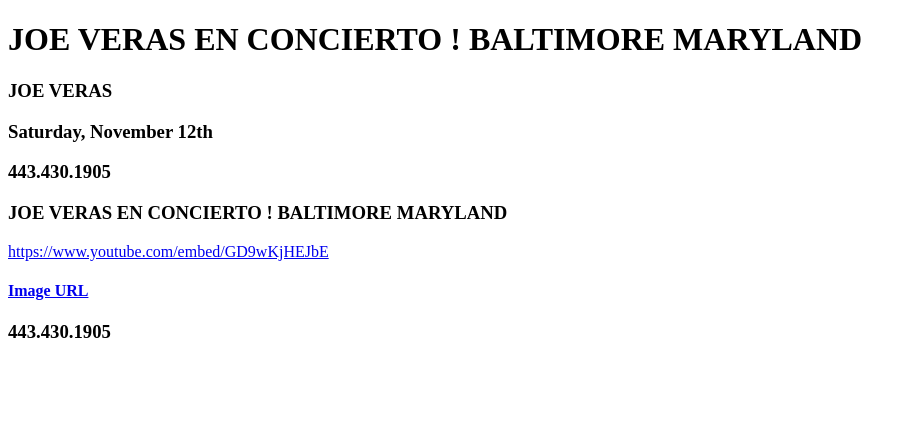
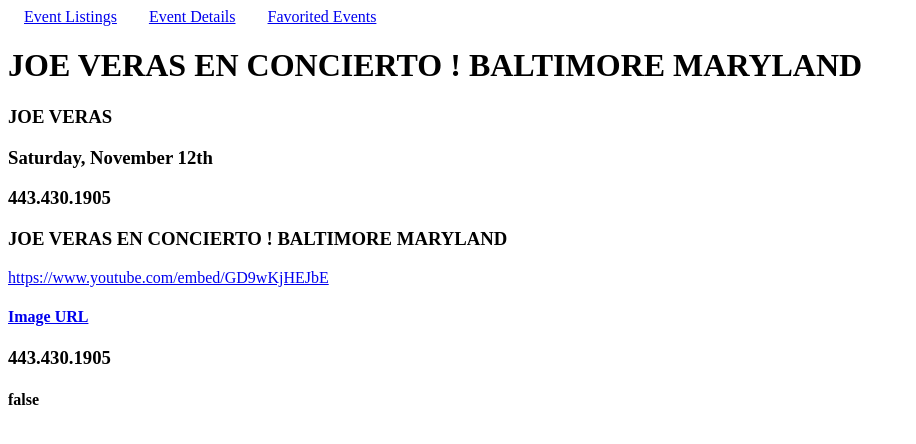
Before and after one commit to ibBenwah/UpmeetEventSystemFE, an Angular app: page /event-items in a window 1280 px wide. Before the commit this address led to /. Shown: the top 444 px of the page, without its empty margins (0-916 px from the left). Built offline with nearby package versions, Linux system fonts and the light colour scheme.

Commit message:
Added page routing

```diff
--- a/src/app/app-routing.module.ts
+++ b/src/app/app-routing.module.ts
@@ -1,7 +1,16 @@
 import { NgModule } from '@angular/core';
 import { RouterModule, Routes } from '@angular/router';
+import { EventItemsComponent } from './event-items/event-items.component';
+import { EventListingsComponent } from './event-listings/event-listings.component';
+import { FavoriteEventItemsComponent } from './favorite-event-items/favorite-event-items.component';
 
-const routes: Routes = [];
+const routes: Routes = [
+  {path:'event-listings',component:EventListingsComponent},
+  {path:'event-items',component:EventItemsComponent},
+  {path:'favorite-event-items',component:FavoriteEventItemsComponent},
+  {path:'',component:EventListingsComponent,pathMatch:'full'}
+
+];
 
 @NgModule({
   imports: [RouterModule.forRoot(routes)],
--- a/src/app/app.component.html
+++ b/src/app/app.component.html
@@ -1,2 +1,4 @@
-<app-event-items></app-event-items>
-<app-favorite-event-items></app-favorite-event-items>
+<app-events-nav></app-events-nav>
+
+
+<router-outlet></router-outlet>
--- a/src/app/app.module.ts
+++ b/src/app/app.module.ts
@@ -5,12 +5,16 @@
 import { AppComponent } from './app.component';
 import { EventItemsComponent } from './event-items/event-items.component';
 import { FavoriteEventItemsComponent } from './favorite-event-items/favorite-event-items.component';
+import { EventListingsComponent } from './event-listings/event-listings.component';
+import { EventsNavComponent } from './events-nav/events-nav.component';
 
 @NgModule({
   declarations: [
     AppComponent,
     EventItemsComponent,
-    FavoriteEventItemsComponent
+    FavoriteEventItemsComponent,
+    EventListingsComponent,
+    EventsNavComponent
   ],
   imports: [
     BrowserModule,
--- a/src/app/event-items/event-items.component.html
+++ b/src/app/event-items/event-items.component.html
@@ -19,5 +19,5 @@
     <!-- <iframe width="907" height="510" src={{e.videoURL}} title={{e.title}} frameborder="0" allow="accelerometer; autoplay; clipboard-write; encrypted-media; gyroscope; picture-in-picture" allowfullscreen></iframe> -->
     <h4><a href={{e.imgURL}}>Image URL</a></h4>
     <h3>{{e.contactInfo}}</h3>
-
+    <h4>{{e.favorite}}</h4>
 </div>
--- /dev/null
+++ b/src/app/event-listings/event-listings.component.html
@@ -0,0 +1,14 @@
+<!--
+event
+performing
+date/time
+address
+details
+video
+image
+event info
+-->
+<h1>Current Events</h1>
+<div *ngFor="let e of event">
+    <h1>{{e.title}}</h1>
+</div>
--- /dev/null
+++ b/src/app/event-listings/event-listings.component.ts
@@ -0,0 +1,17 @@
+import { Component, OnInit } from '@angular/core';
+import { EventService } from '../event.service';
+import { Event } from '../event';
+@Component({
+  selector: 'app-event-listings',
+  templateUrl: './event-listings.component.html',
+  styleUrls: ['./event-listings.component.css']
+})
+export class EventListingsComponent implements OnInit {
+  event: Event[] = [];
+  constructor(private service: EventService) { }
+
+  ngOnInit(): void {
+    this.event = this.service.allEvents();
+  }
+
+}
--- /dev/null
+++ b/src/app/events-nav/events-nav.component.css
@@ -0,0 +1,4 @@
+span{
+    padding: 1rem;
+
+}
--- /dev/null
+++ b/src/app/events-nav/events-nav.component.html
@@ -0,0 +1,13 @@
+<header>
+    <nav>
+        <span><a [routerLink]="['/events-listings']"
+            routerLinkActive="['link-active']">Event Listings</a></span>
+
+        <span><a [routerLink]="['/events-nav']"
+            routerLinkActive="['link-active']">Event Details</a></span>
+         <span><a [routerLink]="['/favorite-event-items']"
+            routerLinkActive="['link-active']" >Favorited Events</a></span>
+
+    </nav>
+
+    </header>
--- /dev/null
+++ b/src/app/events-nav/events-nav.component.ts
@@ -0,0 +1,15 @@
+import { Component, OnInit } from '@angular/core';
+
+@Component({
+  selector: 'app-events-nav',
+  templateUrl: './events-nav.component.html',
+  styleUrls: ['./events-nav.component.css']
+})
+export class EventsNavComponent implements OnInit {
+
+  constructor() { }
+
+  ngOnInit(): void {
+  }
+
+}
--- a/src/app/favorite-event-items/favorite-event-items.component.html
+++ b/src/app/favorite-event-items/favorite-event-items.component.html
@@ -1 +1 @@
-<!-- <button (click)="toggleFavorite()" >Favorite Me!</button> -->
+<button (click)="toggleFavorite()">{{favorite}} </button>
--- a/src/app/favorite-event-items/favorite-event-items.component.ts
+++ b/src/app/favorite-event-items/favorite-event-items.component.ts
@@ -1,5 +1,5 @@
-import { Component, OnInit } from '@angular/core';
-// import { Event } from '../event';
+import { Component, Input, OnInit } from '@angular/core';
+import { Event } from '../event';
 
 @Component({
   selector: 'app-favorite-event-items',
@@ -7,12 +7,20 @@
   styleUrls: ['./favorite-event-items.component.css']
 })
 export class FavoriteEventItemsComponent implements OnInit {
-
-  constructor() { }
+  @Input() fav: Event = {} as Event;
+  favorite: boolean = true;
 
   ngOnInit(): void {
   }
-  // toggleFavorite():void {
-  //   this.
-  // }
+
+
+//Insert a toggle to true if the button pressed
+
+  toggleFavorite():void {
+    this.favorite=!this.favorite;
+  }
+
+
+//Add event to the favorites array
+
 }
```
Also changed, not shown: src/app/event-listings/event-listings.component.css (added), 2 other files (tests, documents, lock files or other folders).
